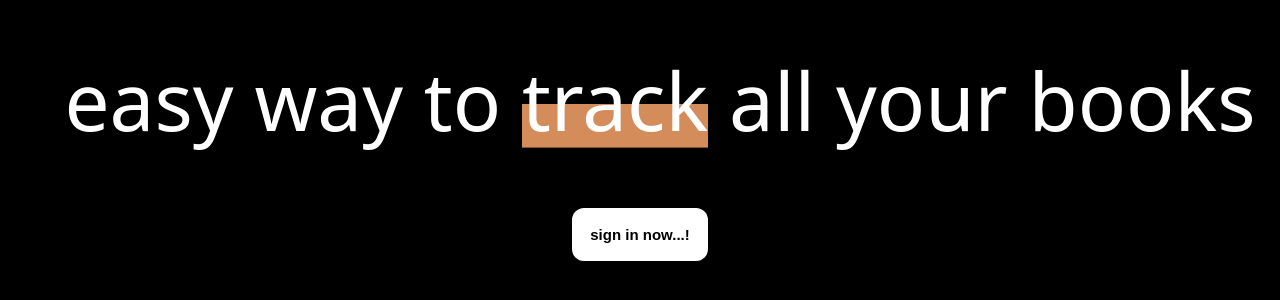
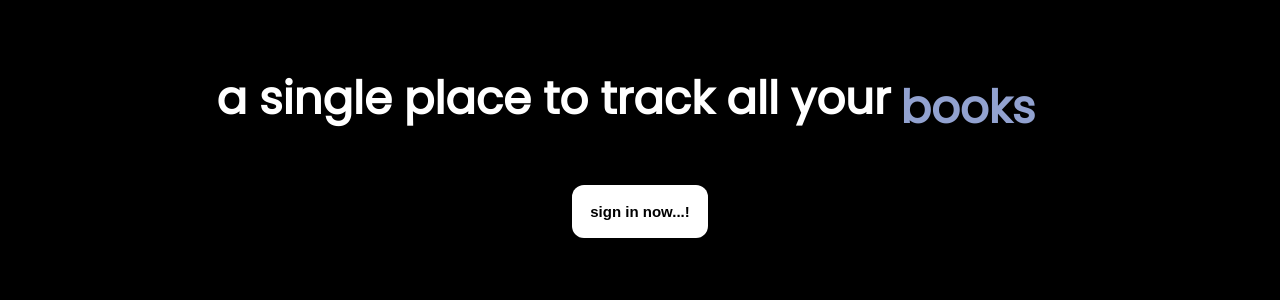
Before and after one commit to BodaNabeel/milestonetracker, a React (Vite) app: page /tracking/1 in a window 1280 px wide. Shown: the part 274-574 px from the top of the page. Built offline with nearby package versions, Linux system fonts and the light colour scheme.

Commit message:
animation for text added

```diff
--- a/src/App.jsx
+++ b/src/App.jsx
@@ -8,7 +8,6 @@ import ProgressOverviewCard from "./component/card/ProgressOverviewCard";
 import { BrowserRouter, Routes, Route } from "react-router-dom";
 import DetailedTracking from "./component/DetailedTracking";
 import Homepage from "./component/Homepage";
-
 function PrimaryApp() {
   const responsiveSearchBar = useMediaQuery("(max-width:700px)");
   const [searchFieldQuery, setSearchFieldQuery] = React.useState("");
--- a/src/component/Homepage.jsx
+++ b/src/component/Homepage.jsx
@@ -13,11 +13,17 @@ export default function Homepage() {
         width: "100vw",
         background: "black",
       }}
-      className="main-txt"
+      className="main-area"
     >
-      <h1 className="main-text">
-        easy way to <span className="highlight">track</span> all your books
-      </h1>
+      <div class="wrapper">
+        <p> a single place to track all your </p>
+        <div class="words">
+          <span> </span>
+          <span> books</span>
+          <span> series</span>
+          <span> movies</span>
+        </div>
+      </div>
 
       <LogInFunction />
     </div>
--- a/src/style.css
+++ b/src/style.css
@@ -1,16 +1,20 @@
+@import "@fontsource/poppins";
+*,
+*:before,
+*:after {
+  padding: 0;
+  margin: 0;
+}
+
 body {
   margin: 0;
   padding: 0;
   font-family: sans-serif;
   overflow-x: hidden;
+  font-family: "Poppins", sans-serif;
+
 }
-/* html, body, #root, #app>div {
-  height: 1% !important;
-} */
-/* #root {
-  height: 100vh !important;
-  overflow-x: hidden;
-} */
+
 
 .text-truncate {
   overflow: hidden;
@@ -53,7 +57,8 @@ body {
   font-size: 80px;
   margin-left: 40px;
   color: white;
-  font-family: system-ui, -apple-system, BlinkMacSystemFont, 'Segoe UI', Roboto, Oxygen, Ubuntu, Cantarell, 'Open Sans', 'Helvetica Neue', sans-serif;
+  font-family: system-ui, -apple-system, BlinkMacSystemFont, "Segoe UI", Roboto,
+    Oxygen, Ubuntu, Cantarell, "Open Sans", "Helvetica Neue", sans-serif;
   font-weight: 200;
 }
 .highlight {
@@ -63,7 +68,46 @@ body {
   background-position: 0 90%;
 }
 
-@media screen and (max-width: 700px){
+.wrapper {
+  box-sizing: content-box;
+
+  height: 70px;
+  padding: 50px 30px;
+  display: flex;
+  border-radius: 8px;
+  color: white;
+  font-size: 45px;
+  font-weight: 600;
+
+}
+span {
+  display: block;
+
+  height: 100%;
+  padding-left: 10px;
+  animation: spin_words 2.5s infinite forwards;
+  color: #92a2d0;
+
+
+}
+.words {
+  overflow: hidden;
+}
+
+@keyframes spin_words {
+  33% {
+    transform: translateY(-100%);
+  }
+  67% {
+    transform: translateY(-200%);
+  }
+
+  100% {
+    transform: translateY(-300%);
+  }
+}
+
+@media screen and (max-width: 700px) {
   .main-text {
     font-size: 45px;
   }
```
